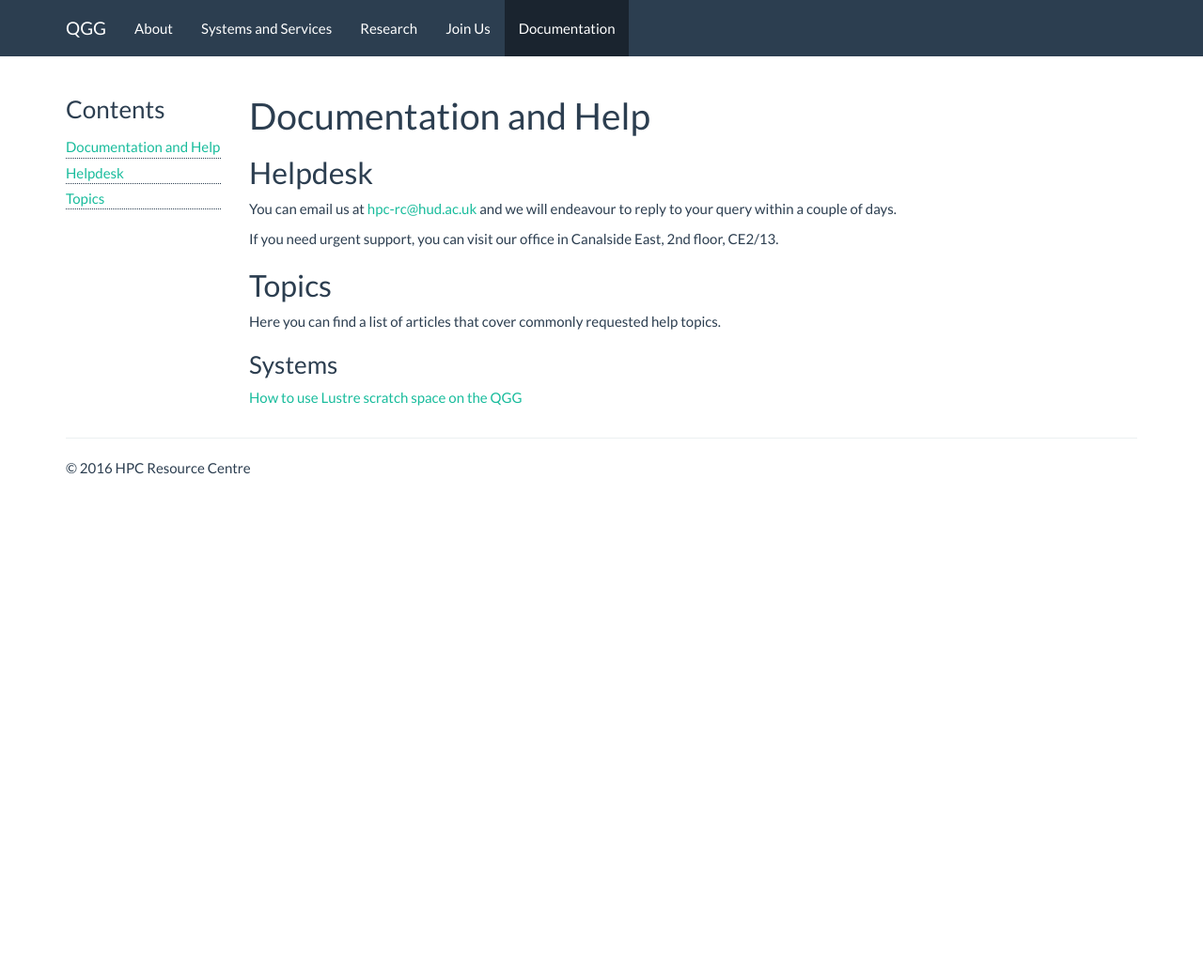
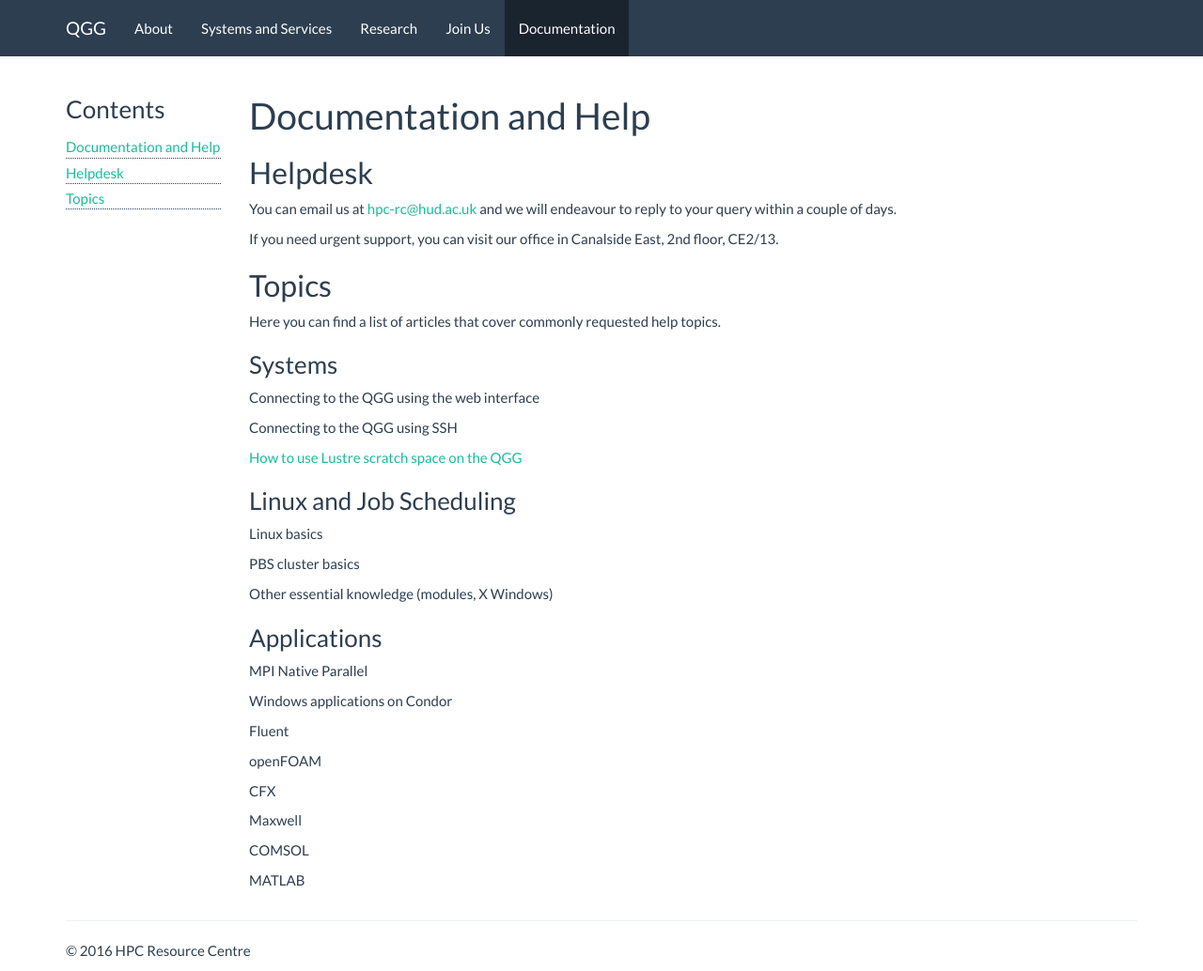
Before and after one commit to hpchud/hpchud.github.io, a Jekyll site: the page built from docs/index.md, in a window 1280 px wide. Shown: the whole page at 94% size. Built offline with Jekyll 4.4.1, drawn with Linux system fonts in a browser that asks for light colours; before the commit the page ends 900 px from its top, so only the background shows below that.

Commit message:
include help topic titles

```diff
--- a/docs/index.md
+++ b/docs/index.md
@@ -37,7 +37,38 @@ Here you can find a list of articles that cover commonly requested help topics.
 
 ### Systems
 
+Connecting to the QGG using the web interface
+
+Connecting to the QGG using SSH
+
 <a href="/docs/how-to-use-lustre">How to use Lustre scratch space on the QGG</a>
+
+
+### Linux and Job Scheduling
+
+Linux basics
+
+PBS cluster basics
+
+Other essential knowledge (modules, X Windows)
+
+### Applications
+
+MPI Native Parallel
+
+Windows applications on Condor
+
+Fluent
+
+openFOAM
+
+CFX
+
+Maxwell
+
+COMSOL
+
+MATLAB
 
 
 </div>
```
